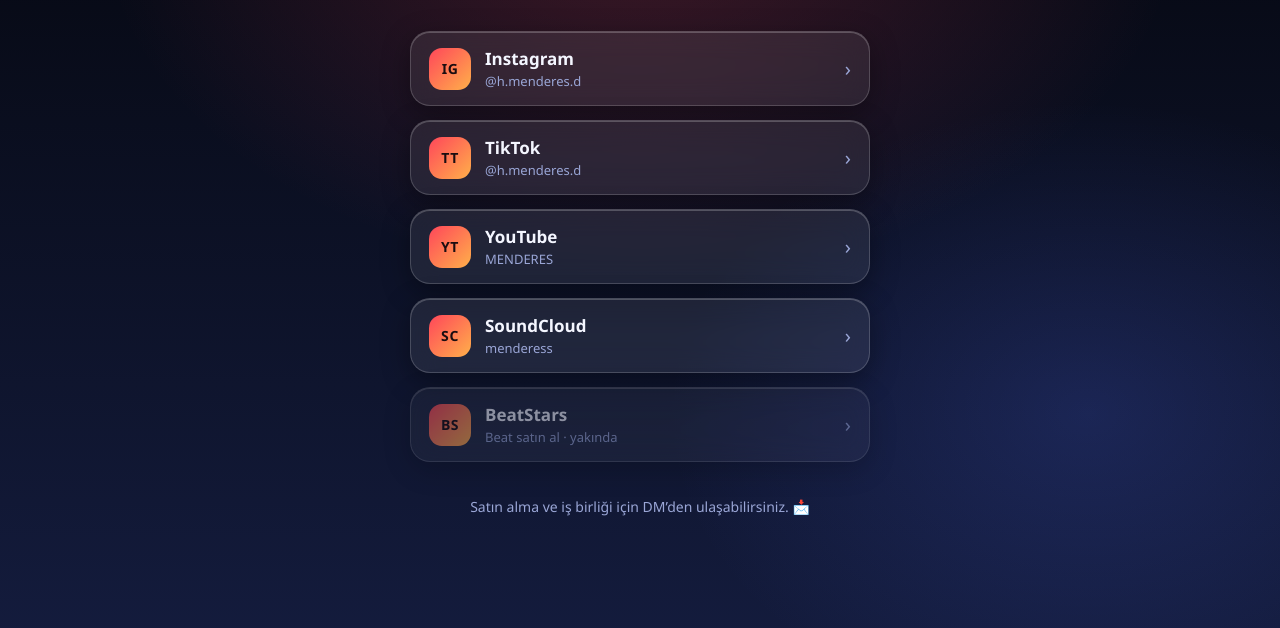
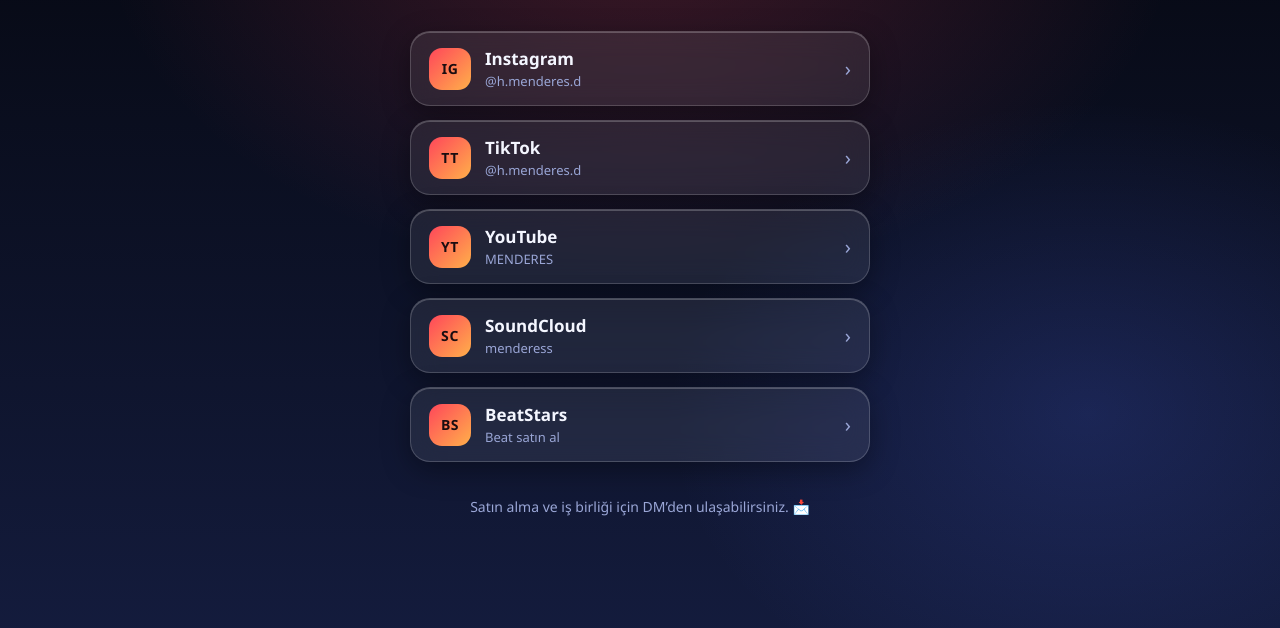
Before and after one commit to h-menderes-d/h-menderes-d.github.io, a plain HTML site: page index.html in a window 1280 px wide. Shown: the part 146-774 px from the top of the page. Drawn offline with Linux system fonts and the light colour scheme.

Commit message:
BeatStars baglantisi eklendi

```diff
--- a/index.html
+++ b/index.html
@@ -54,7 +54,7 @@
     <a class="dugme" href="https://www.tiktok.com/@h.menderes.d" rel="noopener"><span class="rozet">TT</span><span class="metin"><b>TikTok</b><span>@h.menderes.d</span></span><span class="ok">›</span></a>
     <a class="dugme" href="https://www.youtube.com/channel/UC5c_sepKxGmB_xn3X2zzIEQ" rel="noopener"><span class="rozet">YT</span><span class="metin"><b>YouTube</b><span>MENDERES</span></span><span class="ok">›</span></a>
     <a class="dugme" href="https://soundcloud.com/menderess" rel="noopener"><span class="rozet">SC</span><span class="metin"><b>SoundCloud</b><span>menderess</span></span><span class="ok">›</span></a>
-    <a class="dugme yakinda" href="#" rel="noopener" aria-disabled="true"><span class="rozet">BS</span><span class="metin"><b>BeatStars</b><span>Beat satın al · yakında</span></span><span class="ok">›</span></a>
+    <a class="dugme" href="https://www.beatstars.com/mmenderess" rel="noopener"><span class="rozet">BS</span><span class="metin"><b>BeatStars</b><span>Beat satın al</span></span><span class="ok">›</span></a>
   </nav>
   <footer>Satın alma ve iş birliği için DM’den ulaşabilirsiniz. 📩</footer>
 </main>
```
